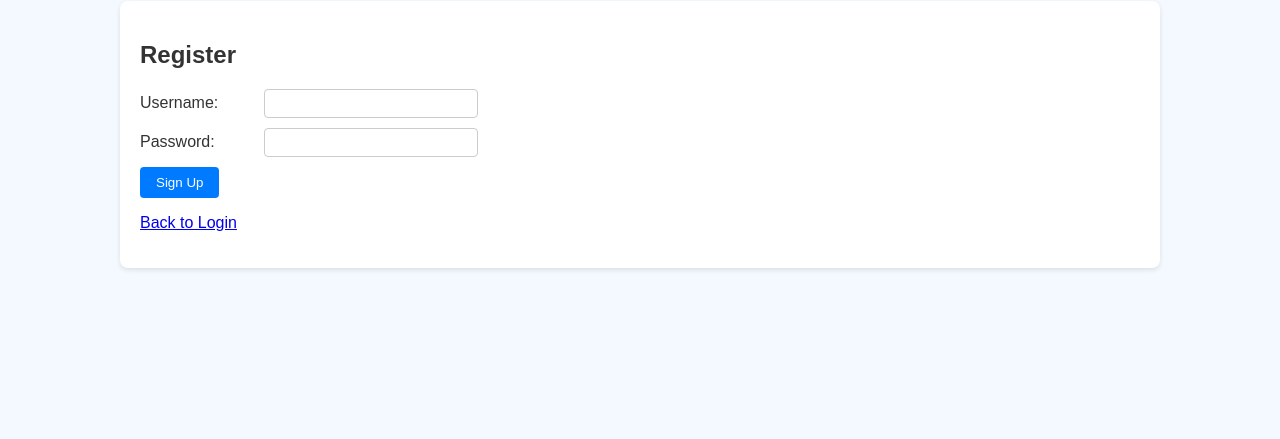
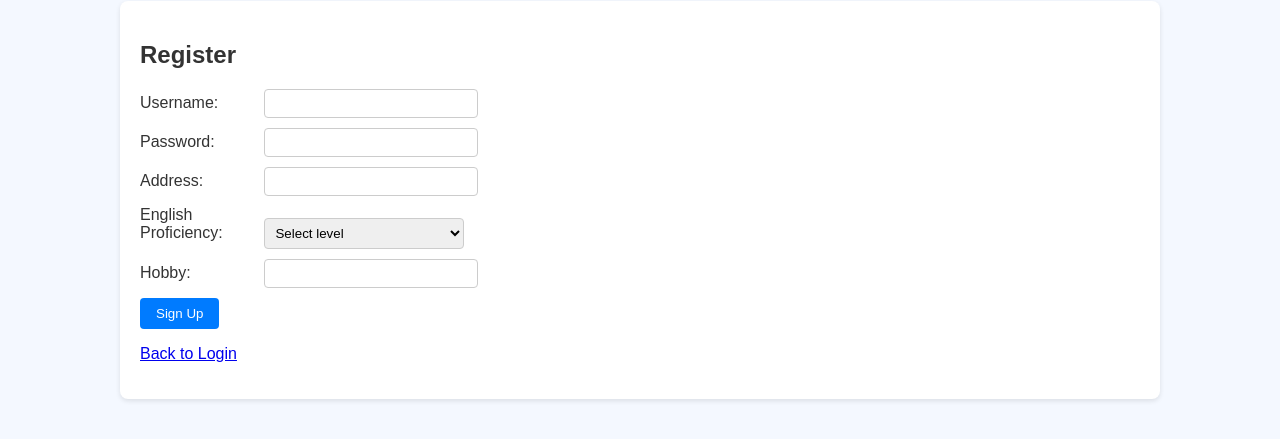
Before and after one commit to ihtushar/Attendance, a plain HTML site: page attendance.html in a window 1280 px wide. Both pictures are taken after a click on the link "Register". Shown: the part 79-518 px from the top of the page. Drawn offline with Linux system fonts and the light colour scheme.

Commit message:
Extend registration fields

```diff
--- a/attendance.html
+++ b/attendance.html
@@ -81,6 +81,23 @@
         <div>
             <label for="registerPassword">Password:</label>
             <input type="password" id="registerPassword" required>
+        </div>
+        <div>
+            <label for="registerAddress">Address:</label>
+            <input type="text" id="registerAddress" required>
+        </div>
+        <div>
+            <label for="registerProficiency">English Proficiency:</label>
+            <select id="registerProficiency" required>
+                <option value="" disabled selected>Select level</option>
+                <option value="Beginner">Beginner</option>
+                <option value="Intermediate">Intermediate</option>
+                <option value="Advanced">Advanced</option>
+            </select>
+        </div>
+        <div>
+            <label for="registerHobby">Hobby:</label>
+            <input type="text" id="registerHobby" required>
         </div>
         <button type="submit">Sign Up</button>
     </form>
@@ -280,11 +297,21 @@ registerForm.addEventListener('submit', function(e) {
     e.preventDefault();
     const username = document.getElementById('registerUsername').value.trim();
     const password = document.getElementById('registerPassword').value;
+    const address = document.getElementById('registerAddress').value.trim();
+    const proficiency = document.getElementById('registerProficiency').value;
+    const hobby = document.getElementById('registerHobby').value.trim();
     if (users.find(u => u.username === username)) {
         alert('Username already exists');
         return;
     }
-    users.push({username, password, role: 'employee'});
+    users.push({
+        username,
+        password,
+        address,
+        proficiency,
+        hobby,
+        role: 'employee'
+    });
     localStorage.setItem(usersKey, JSON.stringify(users));
     alert('Registration successful! Please login.');
     registerForm.reset();
```
Also changed, not shown: README.md.
